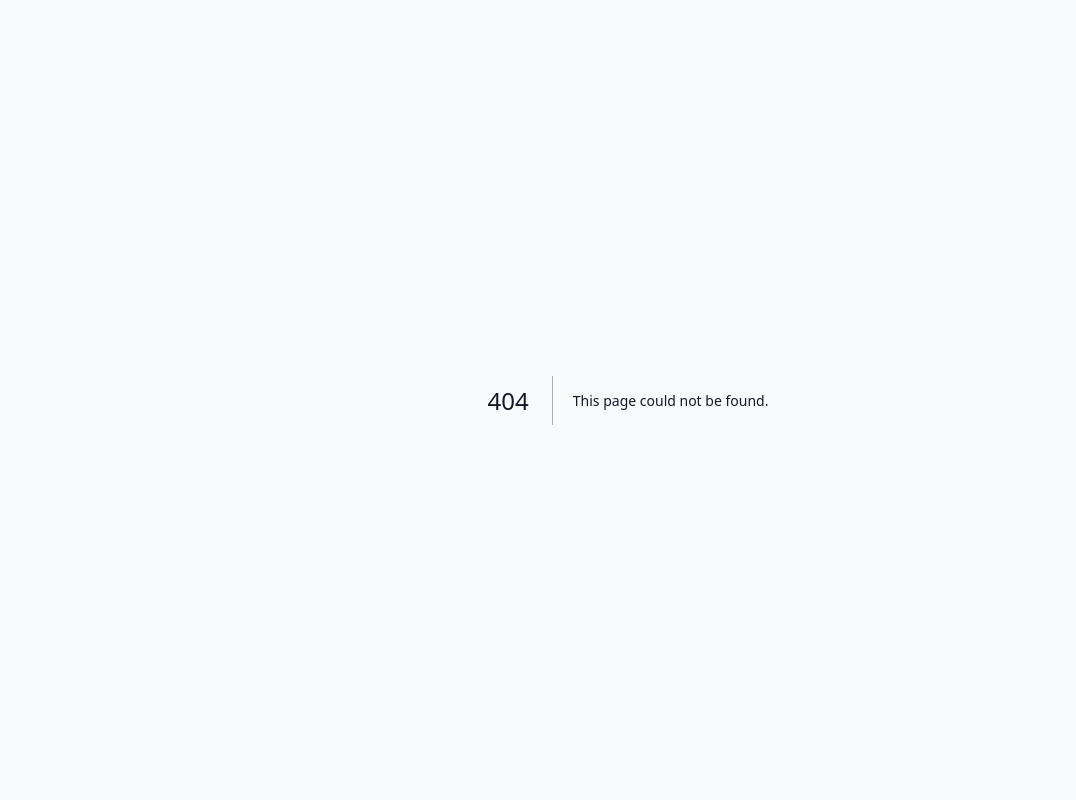
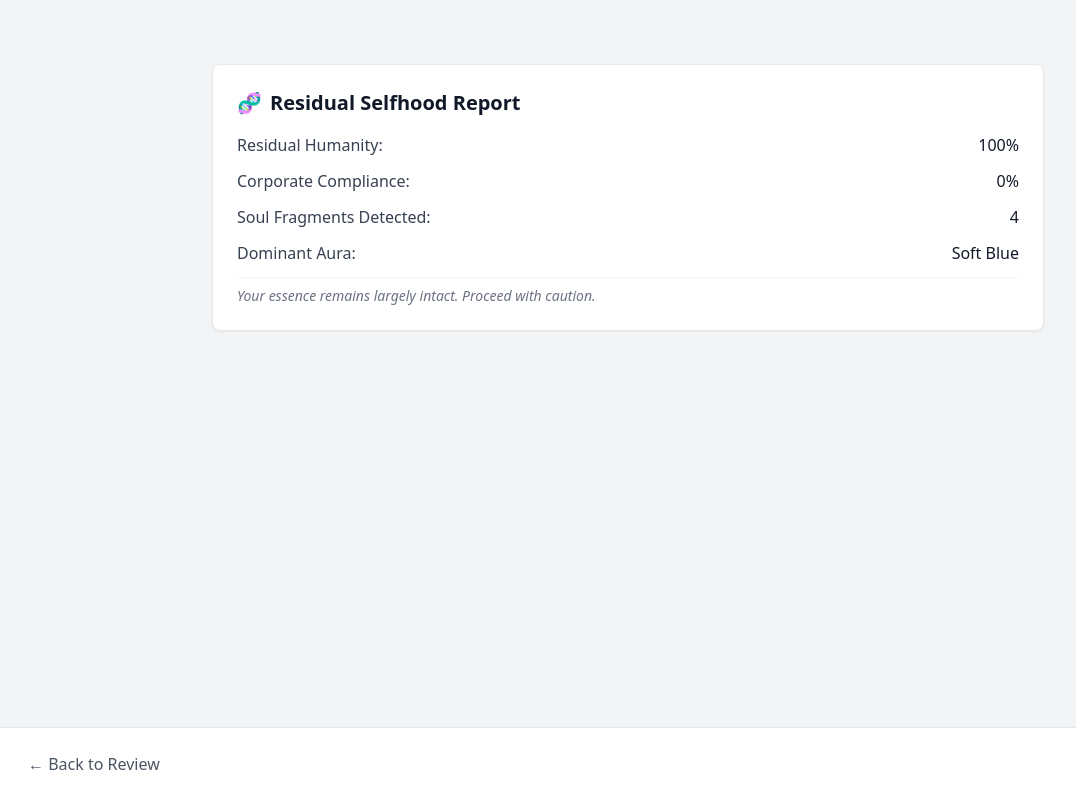
Before and after one commit to aadjones/resume, a Next.js app: page /wizard/report in a window 1280 px wide. Before the commit this address had no page. Shown: the whole page, without its empty margins (12-1088 px from the left). Built offline with nearby package versions, Linux system fonts and the light colour scheme.

Commit message:
add residual report feature flag

```diff
--- a/app/components/ExperienceForm.tsx
+++ b/app/components/ExperienceForm.tsx
@@ -26,7 +26,7 @@ const emptyJob: ExperienceEntry = {
 
 export default function ExperienceForm() {
   const router = useRouter();
-  const { content, setContent, industry } = useWizard();
+  const { content, setContent, industry, incrementDistortionIndex } = useWizard();
   const [loadingState, setLoadingState] = useState<LoadingState>(null);
   const [error, setError] = useState<string | null>(null);
 
@@ -114,6 +114,9 @@ export default function ExperienceForm() {
           : entry
       ),
     }));
+
+    // Increment distortion index by 3 for "Autofill All"
+    incrementDistortionIndex(3);
 
     // Clear any existing errors
     setError(null);
@@ -277,6 +280,8 @@ export default function ExperienceForm() {
                               ...prev,
                               companies: new Set([...prev.companies, newValue])
                             }));
+                            // Increment distortion index by 1 for individual field autofill
+                            incrementDistortionIndex(1);
                           }}
                           disabled={loadingState !== null}
                           title={BUTTON_TOOLTIPS.AUTO_FILL}
@@ -348,6 +353,8 @@ export default function ExperienceForm() {
                               ...prev,
                               titles: new Set([...prev.titles, newValue])
                             }));
+                            // Increment distortion index by 1 for individual field autofill
+                            incrementDistortionIndex(1);
                           }}
                           disabled={loadingState !== null}
                           title={BUTTON_TOOLTIPS.AUTO_FILL}
@@ -420,6 +427,8 @@ export default function ExperienceForm() {
                               : dateRanges.filter(range => !range.endsWith('Present'));
                             const newValue = validDateRanges[Math.floor(Math.random() * validDateRanges.length)];
                             updateEntry(jobIndex, 'dateRange', newValue);
+                            // Increment distortion index by 1 for individual field autofill
+                            incrementDistortionIndex(1);
                           }}
                           disabled={loadingState !== null}
                           title={BUTTON_TOOLTIPS.AUTO_FILL}
@@ -489,6 +498,8 @@ export default function ExperienceForm() {
                               ...prev,
                               locations: new Set([...prev.locations, newValue])
                             }));
+                            // Increment distortion index by 1 for individual field autofill
+                            incrementDistortionIndex(1);
                           }}
                           disabled={loadingState !== null}
                           title={BUTTON_TOOLTIPS.AUTO_FILL}
--- a/app/components/PersonalForm.tsx
+++ b/app/components/PersonalForm.tsx
@@ -7,7 +7,7 @@ import { BUTTON_STYLES, BUTTON_TEXT } from '../constants/ui-strings';
 import { survivalPhrases, locations } from '../data/survival-phrases';
 
 export default function PersonalForm() {
-  const { identity, setIdentity, content, setContent, industry } = useWizard();
+  const { identity, setIdentity, content, setContent, industry, incrementDistortionIndex } = useWizard();
 
   const handleIdentityChange = (field: 'name' | 'city' | 'email', value: string) => {
     setIdentity({
@@ -43,6 +43,9 @@ export default function PersonalForm() {
       ...prev,
       objective: randomObjective
     }));
+
+    // Increment distortion index by 3 for "Autofill All"
+    incrementDistortionIndex(3);
   };
 
   return (
@@ -76,7 +79,11 @@ export default function PersonalForm() {
                 />
                 <div className="flex gap-2">
                   <button
-                    onClick={() => handleIdentityChange('name', `Applicant #${getRandomNumber()}`)}
+                    onClick={() => {
+                      handleIdentityChange('name', `Applicant #${getRandomNumber()}`);
+                      // Increment distortion index by 1 for individual field autofill
+                      incrementDistortionIndex(1);
+                    }}
                     className="text-sm text-blue-600 hover:text-blue-800 transition-colors"
                   >
                     {BUTTON_TEXT.AUTO_FILL}
@@ -101,7 +108,11 @@ export default function PersonalForm() {
                   />
                   <div className="flex gap-2">
                     <button
-                      onClick={() => handleIdentityChange('city', getRandomCity())}
+                      onClick={() => {
+                        handleIdentityChange('city', getRandomCity());
+                        // Increment distortion index by 1 for individual field autofill
+                        incrementDistortionIndex(1);
+                      }}
                       className="text-sm text-blue-600 hover:text-blue-800 transition-colors"
                     >
                       {BUTTON_TEXT.AUTO_FILL}
@@ -125,7 +136,11 @@ export default function PersonalForm() {
                   />
                   <div className="flex gap-2">
                     <button
-                      onClick={() => handleIdentityChange('email', `applicant.${getRandomNumber()}@flow.io`)}
+                      onClick={() => {
+                        handleIdentityChange('email', `applicant.${getRandomNumber()}@flow.io`);
+                        // Increment distortion index by 1 for individual field autofill
+                        incrementDistortionIndex(1);
+                      }}
                       className="text-sm text-blue-600 hover:text-blue-800 transition-colors"
                     >
                       {BUTTON_TEXT.AUTO_FILL}
--- /dev/null
+++ b/app/components/ResidualSelfhoodReport.tsx
@@ -0,0 +1,48 @@
+import { getResidualSelfhoodReport } from '../utils/residual-selfhood';
+import { FEATURE_FLAGS } from '../config/feature-flags';
+
+interface ResidualSelfhoodReportProps {
+  distortionIndex: number;
+}
+
+export default function ResidualSelfhoodReport({ distortionIndex }: ResidualSelfhoodReportProps) {
+  if (!FEATURE_FLAGS.ENABLE_RESIDUAL_REPORT) {
+    return null;
+  }
+
+  const report = getResidualSelfhoodReport(distortionIndex);
+
+  return (
+    <div className="border border-gray-200 rounded-lg p-6 space-y-4 bg-white shadow-sm">
+      <h2 className="text-xl font-semibold flex items-center gap-2">
+        <span>🧬</span> Residual Selfhood Report
+      </h2>
+
+      <div className="space-y-3">
+        <div className="flex justify-between items-center">
+          <span className="text-gray-700">Residual Humanity:</span>
+          <span className="font-medium">{report.residualHumanity}%</span>
+        </div>
+
+        <div className="flex justify-between items-center">
+          <span className="text-gray-700">Corporate Compliance:</span>
+          <span className="font-medium">{report.corporateCompliance}%</span>
+        </div>
+
+        <div className="flex justify-between items-center">
+          <span className="text-gray-700">Soul Fragments Detected:</span>
+          <span className="font-medium">{report.soulFragmentsDetected}</span>
+        </div>
+
+        <div className="flex justify-between items-center">
+          <span className="text-gray-700">Dominant Aura:</span>
+          <span className="font-medium">{report.dominantAura}</span>
+        </div>
+
+        <div className="pt-2 border-t border-gray-100">
+          <p className="text-sm italic text-gray-500">{report.warning}</p>
+        </div>
+      </div>
+    </div>
+  );
+}
--- a/app/components/SkillsForm.tsx
+++ b/app/components/SkillsForm.tsx
@@ -7,7 +7,7 @@ import { survivalPhrases } from '../data/survival-phrases';
 import { BUTTON_STYLES, BUTTON_TEXT, BUTTON_TOOLTIPS } from '../constants/ui-strings';
 
 export default function SkillsForm() {
-  const { content, setContent, industry } = useWizard();
+  const { content, setContent, industry, incrementDistortionIndex } = useWizard();
 
   // Initialize with one blank skill
   useEffect(() => {
@@ -44,6 +44,8 @@ export default function SkillsForm() {
     const skills = survivalPhrases[industry].skills;
     const randomSkill = skills[Math.floor(Math.random() * skills.length)];
     updateSkill(index, randomSkill);
+    // Increment distortion index by 1 for individual field autofill
+    incrementDistortionIndex(1);
   };
 
   const handleAutofillAll = () => {
--- a/app/config/feature-flags.ts
+++ b/app/config/feature-flags.ts
@@ -1,6 +1,7 @@
 export const FEATURE_FLAGS = {
   ENABLE_RECAST: false, // Feature flag for the Recast button
   ENABLE_PDF_DOWNLOAD: false, // Feature flag for the PDF download button
+  ENABLE_RESIDUAL_REPORT: true, // Feature flag for the Residual Selfhood Report
 } as const;
 
 export type FeatureFlag = keyof typeof FEATURE_FLAGS;
--- a/app/context/WizardContext.tsx
+++ b/app/context/WizardContext.tsx
@@ -25,6 +25,8 @@ type WizardState = {
   setIdentity: (id: { name: string; city: string; email: string }) => void;
   content: ContentState;
   setContent: React.Dispatch<React.SetStateAction<ContentState>>;
+  distortionIndex: number;
+  incrementDistortionIndex: (amount: number) => void;
 };
 
 const WizardContext = createContext<WizardState | undefined>(undefined);
@@ -41,6 +43,7 @@ export function WizardProvider({ children }: { children: ReactNode }) {
     experience: [],
     skills: []
   });
+  const [distortionIndex, setDistortionIndex] = useState(0);
 
   // Wrap setIndustry to also clear content when industry changes
   const setIndustry = (newIndustry: Industry) => {
@@ -53,8 +56,21 @@ export function WizardProvider({ children }: { children: ReactNode }) {
     });
   };
 
+  const incrementDistortionIndex = (amount: number) => {
+    setDistortionIndex(prev => prev + amount);
+  };
+
   return (
-    <WizardContext.Provider value={{ industry, setIndustry, identity, setIdentity, content, setContent }}>
+    <WizardContext.Provider value={{
+      industry,
+      setIndustry,
+      identity,
+      setIdentity,
+      content,
+      setContent,
+      distortionIndex,
+      incrementDistortionIndex
+    }}>
       {children}
     </WizardContext.Provider>
   );
--- /dev/null
+++ b/app/utils/residual-selfhood.ts
@@ -0,0 +1,51 @@
+type ResidualSelfhoodReport = {
+  residualHumanity: number;
+  corporateCompliance: number;
+  soulFragmentsDetected: number;
+  dominantAura: string;
+  warning: string;
+};
+
+const AURA_SPECTRUM = [
+  "Soft Blue",
+  "Muted Beige",
+  "Strategic Gray",
+  "Corporate Chrome",
+  "Bleeding Magenta",
+  "Glitching Violet"
+] as const;
+
+export function getResidualSelfhoodReport(distortionIndex: number): ResidualSelfhoodReport {
+  // Calculate residual humanity (minimum 0)
+  const residualHumanity = Math.max(0, 100 - distortionIndex * 13);
+
+  // Calculate corporate compliance (maximum 100)
+  const corporateCompliance = Math.min(100, distortionIndex * 18);
+
+  // Calculate soul fragments (minimum 0)
+  const soulFragmentsDetected = Math.max(0, 4 - Math.floor(distortionIndex / 2));
+
+  // Determine dominant aura based on distortion index
+  const auraIndex = Math.min(distortionIndex, AURA_SPECTRUM.length - 1);
+  const dominantAura = AURA_SPECTRUM[auraIndex];
+
+  // Generate warning based on residual humanity
+  let warning: string;
+  if (residualHumanity >= 80) {
+    warning = "Your essence remains largely intact. Proceed with caution.";
+  } else if (residualHumanity >= 50) {
+    warning = "Significant distortion detected. Consider recalibration.";
+  } else if (residualHumanity >= 20) {
+    warning = "Critical levels of corporate assimilation. Immediate intervention recommended.";
+  } else {
+    warning = "WARNING: Complete corporate convergence imminent. Seek immediate deprogramming.";
+  }
+
+  return {
+    residualHumanity,
+    corporateCompliance,
+    soulFragmentsDetected,
+    dominantAura,
+    warning
+  };
+}
--- a/app/wizard/industry/page.tsx
+++ b/app/wizard/industry/page.tsx
@@ -6,7 +6,7 @@ import { BUTTON_TEXT } from '../../constants/ui-strings';
 type Industry = 'tech' | 'service' | 'healthcare';
 
 export default function IndustryStep() {
-  const { industry, setIndustry } = useWizard();
+  const { industry, setIndustry, incrementDistortionIndex } = useWizard();
   const router = useRouter();
 
   const industries: Industry[] = ['tech', 'service', 'healthcare'];
@@ -16,6 +16,7 @@ export default function IndustryStep() {
     if (unselectedIndustries.length > 0) {
       const randomIndex = Math.floor(Math.random() * unselectedIndustries.length);
       setIndustry(unselectedIndustries[randomIndex]);
+      incrementDistortionIndex(1);
     }
   };
 
--- /dev/null
+++ b/app/wizard/report/page.tsx
@@ -0,0 +1,31 @@
+'use client';
+
+import { useRouter } from 'next/navigation';
+import { useWizard } from '../../context/WizardContext';
+import ResidualSelfhoodReport from '../../components/ResidualSelfhoodReport';
+
+export default function ReportPage() {
+  const router = useRouter();
+  const { distortionIndex } = useWizard();
+
+  return (
+    <div className="min-h-screen bg-gray-100 flex flex-col">
+      {/* Main content area with proper scrolling */}
+      <div className="flex-1 overflow-y-auto pb-24">
+        <div className="max-w-4xl mx-auto my-8 p-8">
+          <ResidualSelfhoodReport distortionIndex={distortionIndex} />
+        </div>
+      </div>
+
+      {/* Fixed footer */}
+      <div className="fixed bottom-0 left-0 w-full bg-white dark:bg-gray-900 border-t p-4 flex justify-between items-center">
+        <button
+          onClick={() => router.push('/wizard/review')}
+          className="px-6 py-2 text-gray-600 hover:text-gray-800"
+        >
+          ← Back to Review
+        </button>
+      </div>
+    </div>
+  );
+}
--- a/app/wizard/review/page.tsx
+++ b/app/wizard/review/page.tsx
@@ -10,74 +10,6 @@ import { FEATURE_FLAGS } from '../../config/feature-flags';
 export default function ReviewStep() {
   const router = useRouter();
   const { identity } = useWizard();
-  const [isDownloading, setIsDownloading] = useState(false);
-
-  const handleDownload = async () => {
-    if (isDownloading) return;
-    setIsDownloading(true);
-
-    const element = document.getElementById('resume-preview-content');
-    if (!element) {
-      setIsDownloading(false);
-      return;
-    }
-
-    try {
-      // Get all stylesheets
-      const styles = Array.from(document.styleSheets)
-        .map(sheet => {
-          try {
-            return Array.from(sheet.cssRules)
-              .map(rule => rule.cssText)
-              .join('\n');
-          } catch (e) {
-            // Skip external stylesheets
-            return '';
-          }
-        })
-        .join('\n');
-
-      // Create a complete HTML document with styles
-      const content = `
-        <html>
-          <head>
-            <style>${styles}</style>
-          </head>
-          <body style="margin:0;padding:0;">
-            ${element.outerHTML}
-          </body>
-        </html>
-      `;
-
-      // Call our API endpoint
-      const response = await fetch('/api/generate-pdf', {
-        method: 'POST',
-        headers: {
-          'Content-Type': 'application/json',
-        },
-        body: JSON.stringify({ html: content }),
-      });
-
-      if (!response.ok) throw new Error('Failed to generate PDF');
-
-      // Get the PDF blob
-      const blob = await response.blob();
-
-      // Create download link
-      const url = URL.createObjectURL(blob);
-      const a = document.createElement('a');
-      a.href = url;
-      a.download = `survival_resume_${identity.name.replace(/\s+/g, '_')}.pdf`;
-      document.body.appendChild(a);
-      a.click();
-      URL.revokeObjectURL(url);
-      document.body.removeChild(a);
-    } catch (error) {
-      console.error('Failed to generate PDF:', error);
-    } finally {
-      setIsDownloading(false);
-    }
-  };
 
   return (
     <div className="min-h-screen bg-gray-100 flex flex-col">
@@ -102,13 +34,12 @@ export default function ReviewStep() {
           ← Back to Skills
         </button>
 
-        {FEATURE_FLAGS.ENABLE_PDF_DOWNLOAD && (
+        {FEATURE_FLAGS.ENABLE_RESIDUAL_REPORT && (
           <button
-            onClick={handleDownload}
-            disabled={isDownloading}
-            className="px-8 py-3 bg-green-600 text-white rounded-lg hover:bg-green-700 font-medium text-lg shadow-lg transform transition hover:scale-105 disabled:opacity-50 disabled:hover:scale-100"
+            onClick={() => router.push('/wizard/report')}
+            className="px-8 py-3 bg-purple-600 text-white rounded-lg hover:bg-purple-700 font-medium text-lg shadow-lg transform transition hover:scale-105"
           >
-            {isDownloading ? 'Generating PDF...' : 'Download Resume as PDF'}
+            Assess Residual Selfhood
           </button>
         )}
       </div>
```
